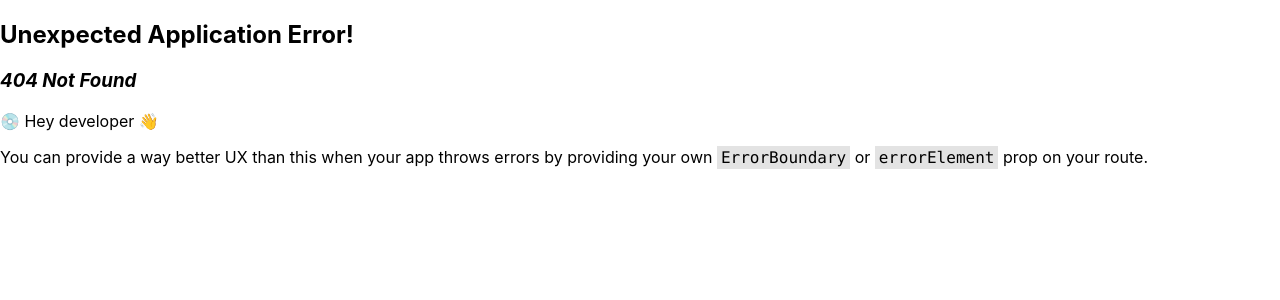
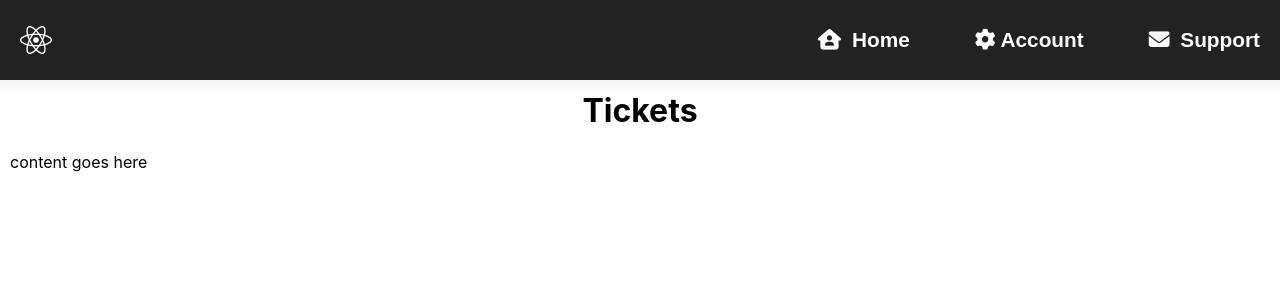
Before and after one commit to marcus-karozis/Project-4-Team-5, a React (Create React App) app: page /adminTickets in a window 1280 px wide. Before the commit this address had no page. Shown: the top 300 px of the page. Built offline with nearby package versions, Linux system fonts and the light colour scheme.

Commit message:
start of admin tickets page
routing + page creation

```diff
--- /dev/null
+++ b/src/adminTicketsPage/AdminTicketsPage.js
@@ -0,0 +1,24 @@
+import React, { useState, useRef } from 'react';
+import Navbar from '../components/Navbar';
+
+function TechSupportPage() {
+    return (
+        <div>
+            <div className="" style={{ marginBottom: '60px' }}>
+                <Navbar/>
+            </div>
+
+            <div className="page_padding">
+                <div style={{textAlign: 'center'}}>
+                    <h1>Tickets</h1>
+                </div>
+
+                <div>
+                    <p>content goes here</p>
+                </div>
+            </div>
+        </div>
+    );
+}
+
+export default TechSupportPage;
--- /dev/null
+++ b/src/adminTicketsPage/AdminTicketsPageStyles.css
@@ -0,0 +1,3 @@
+.page_padding {
+    padding: 10px;
+}
--- a/src/index.js
+++ b/src/index.js
@@ -9,6 +9,7 @@ import TechSupportPage from './techSupportPage/TechSupportPage';
 import ClassPage from './subjectPage/ClassPage';
 import StudentCode from './studentCode/StudentCode';
 import LoginPage from './login.js';
+import AdminTicketsPage from './adminTicketsPage/AdminTicketsPage'
 
 const router = createBrowserRouter([
   {
@@ -34,6 +35,10 @@ const router = createBrowserRouter([
   {
     path: "studentCode",
     element: <StudentCode/>
+  },
+  {
+    path: "adminTickets",
+    element: <AdminTicketsPage/>
   }
 ])
 
```
